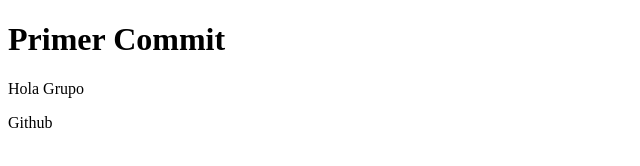
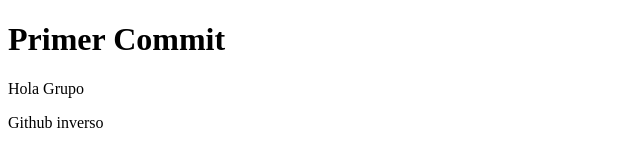
Before and after one commit to Diegoar027/Primer-Commit, a plain HTML site: page index.html in a window 1280 px wide. Shown: the full height of the page, 0-640 px from the left. Drawn offline with Linux system fonts and the light colour scheme.

Commit message:
Update index.html

```diff
--- a/index.html
+++ b/index.html
@@ -11,7 +11,7 @@
 <body>
   <h1>Primer Commit</h1>
   <p>Hola Grupo</p>
-  <p>Github</p>
+  <p>Github inverso</p>
 </body>
 
 </html>
```
